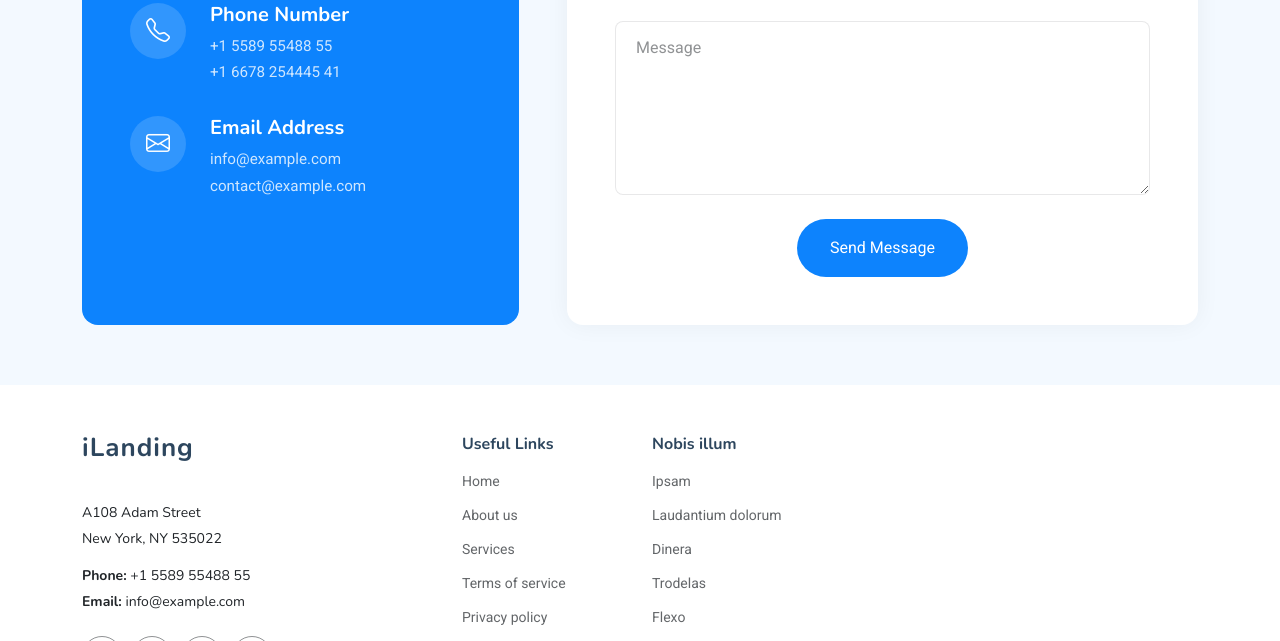
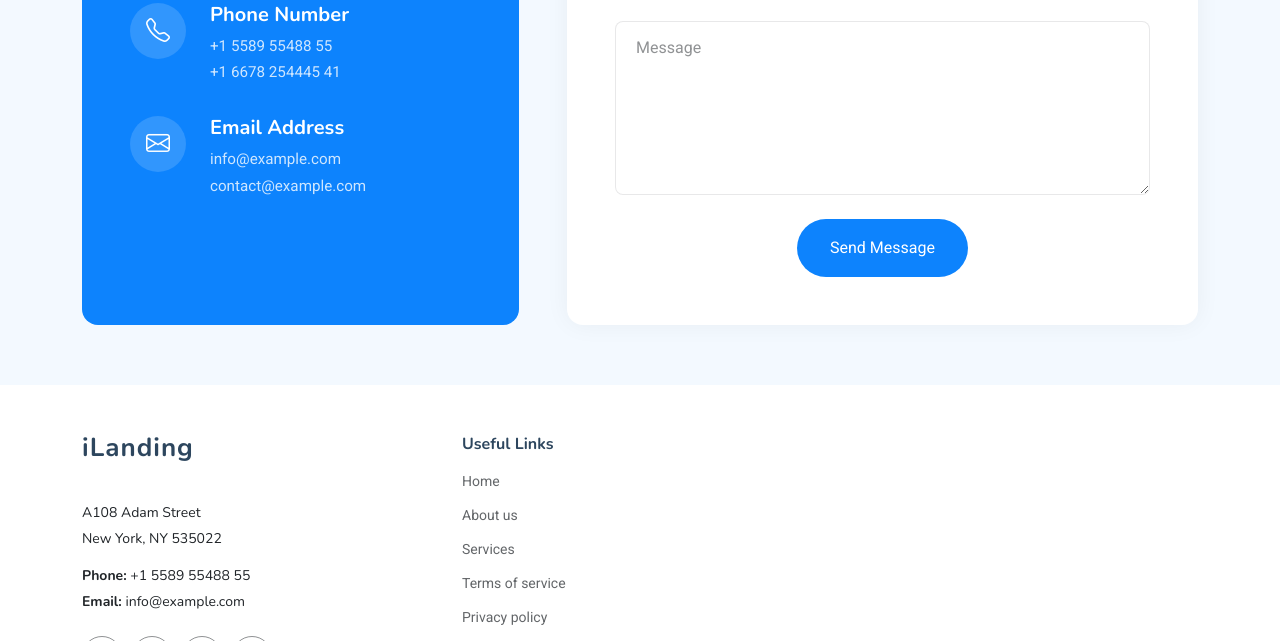
Before and after one commit to Justin-ii/DS, a plain HTML site: page d.html in a window 1280 px wide. Shown: the part 8561-9202 px from the top of the page. Drawn offline with nearby package versions, Linux system fonts and the light colour scheme.

Commit message:
dheeraj-

```diff
--- a/d.html
+++ b/d.html
@@ -1165,16 +1165,7 @@
 
 
 
-        <div class="col-lg-2 col-md-3 footer-links">
-          <h4>Nobis illum</h4>
-          <ul>
-            <li><a href="#">Ipsam</a></li>
-            <li><a href="#">Laudantium dolorum</a></li>
-            <li><a href="#">Dinera</a></li>
-            <li><a href="#">Trodelas</a></li>
-            <li><a href="#">Flexo</a></li>
-          </ul>
-        </div>
+
 
       </div>
     </div>
```
